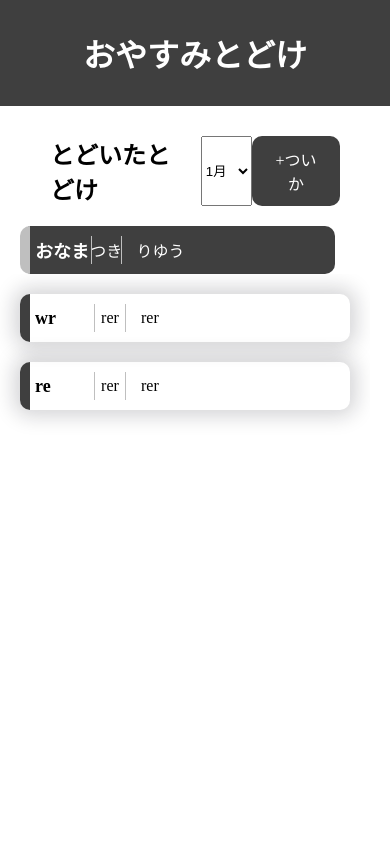
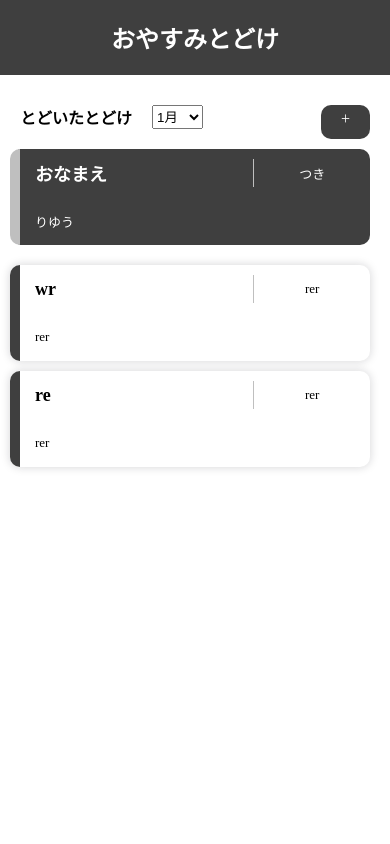
Before and after one commit to This-is-UserNamee/absApp, a Flask app: page / in a window 390 px wide. Run offline with Flask 3, Linux system fonts and the light colour scheme; data comes from the database, SQL or seed files in the repository; both versions use the stored data as it was after the commit.

Commit message:
レスポンシブ対応

```diff
--- a/absApp/static/style.css
+++ b/absApp/static/style.css
@@ -6,6 +6,10 @@
     --bc04: #ffffff;
     margin: 0px;
     padding: 0px;
+}
+
+body{
+    min-width: 300px;
 }
 
 a{
@@ -61,25 +65,44 @@ a{
     transition: 0.3s;
 }
 
+#add2{
+    display: none;
+}
+
 .card-list{
     position: relative;
     display: block;
     flex-direction: column;
     width: calc(100vw - 40px);
-    height: 65vh;
+    height: 60vh;
     overflow-y: scroll;
     padding-left: 20px;
     padding-bottom: 20px;
 }
 
+.card-list::-webkit-scrollbar{
+    width: 5px;
+}
+
+.card-list::-webkit-scrollbar-thumb{
+    background-color: var(--bc02);
+    border-radius: 10px;
+}
+
+#card-list-sample{
+    height: auto;
+}
+
+#card-list-sample::-webkit-scrollbar {
+}
+
 #card-sample{
     position: relative;
-    margin-left: 20px;
     background-color: var(--bc01);
     color: var(--bc04);
     border-color: var(--bc03);
-    width: calc(100% - 85px);
     box-shadow: none;
+    /* margin-right: 0px; */
 
     .month{
         color: var(--bc04);
@@ -91,7 +114,7 @@ a{
     grid-template-columns: repeat(10, 1fr);
     grid-template-areas: "name name month reason reason reason reason reason reason reason";
     margin: 20px 20px 0px 0px;
-    box-shadow: 0px 0px 20px 6px rgba(17, 17, 26, 0.18);
+    box-shadow: 0px 0px 10px 0px rgba(17, 17, 26, 0.18);
     border-radius: 10px;
     border-left: var(--bc01) 10px solid;
     height: 3rem;
@@ -111,6 +134,7 @@ a{
         grid-area: name;
         font-size: large;
         font-weight: bold;
+        padding-left: 15px;
     }
 
     .month{
@@ -127,3 +151,53 @@ a{
         padding-left: 15px;
     }
 }
+
+@media screen and (max-width: 600px){
+    #title{
+        font-size: x-large;
+        padding: 20px;
+    }
+
+    #add1{
+        display: none;
+    }
+
+    #add2{
+        display: block;
+    }
+
+    .tops{
+        /* flex-direction: column; */
+        padding: 0px 20px;
+        div{
+            margin-bottom: 10px;
+        }
+        h2{
+            font-size: medium;
+        }
+        .button-style{
+            content: '+';
+        }
+    }
+
+    .card-list{
+        padding: 0px 0px 10px 10px;
+        width: calc(100vw - 20px);
+    }
+
+    .card{
+        grid-template-columns: repeat(3, 1fr);
+        grid-template-rows: repeat(2, 1fr);
+        grid-template-areas:
+        "name name month"
+        "reason reason reason";
+        height: 6rem;
+        font-size: small;
+        margin: 10px 10px 0px 0px;
+        box-shadow: 0px 0px 10px 0px rgba(17, 17, 26, 0.18);
+
+        .month{
+            border-right: none;
+        }
+    }
+}
--- a/absApp/templates/index.html
+++ b/absApp/templates/index.html
@@ -28,7 +28,8 @@
                     <option value="12">12月</option>
                 </select>
             </div>
-            <a class="button-style" href="{{ url_for('form') }}">+ついか</a>
+            <a class="button-style" id="add1" href="{{ url_for('form') }}">+ついか</a>
+            <a class="button-style" id="add2" href="{{ url_for('form') }}">+</a>
         </div>
         {% if books == [] %}
         <div class="null-dialog">今月のおやすみとどけはまだありません</div>
@@ -56,10 +57,12 @@
                     <div class="month">つき</div>
                     <div class="reason">りゆう</div>
                 </div> -->
-                <div class="card" id="card-sample">
-                    <div class="name">おなまえ</div>
-                    <div class="month">つき</div>
-                    <div class="reason">りゆう</div>
+                <div class="card-list" id="card-list-sample">
+                    <div class="card" id="card-sample">
+                        <div class="name">おなまえ</div>
+                        <div class="month">つき</div>
+                        <div class="reason">りゆう</div>
+                    </div>
                 </div>
                 <div class="card-list">
                     {% for book in books %}
```
Also changed, not shown: database.db.
